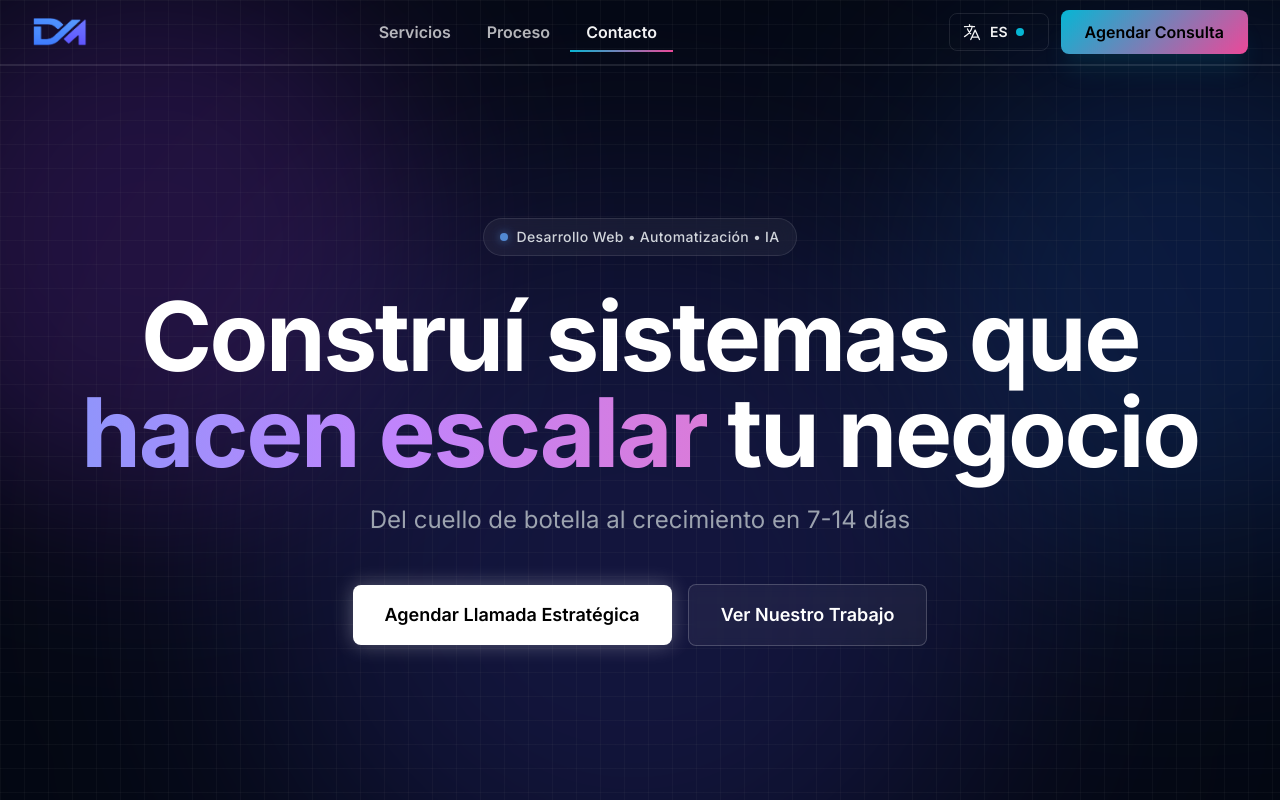
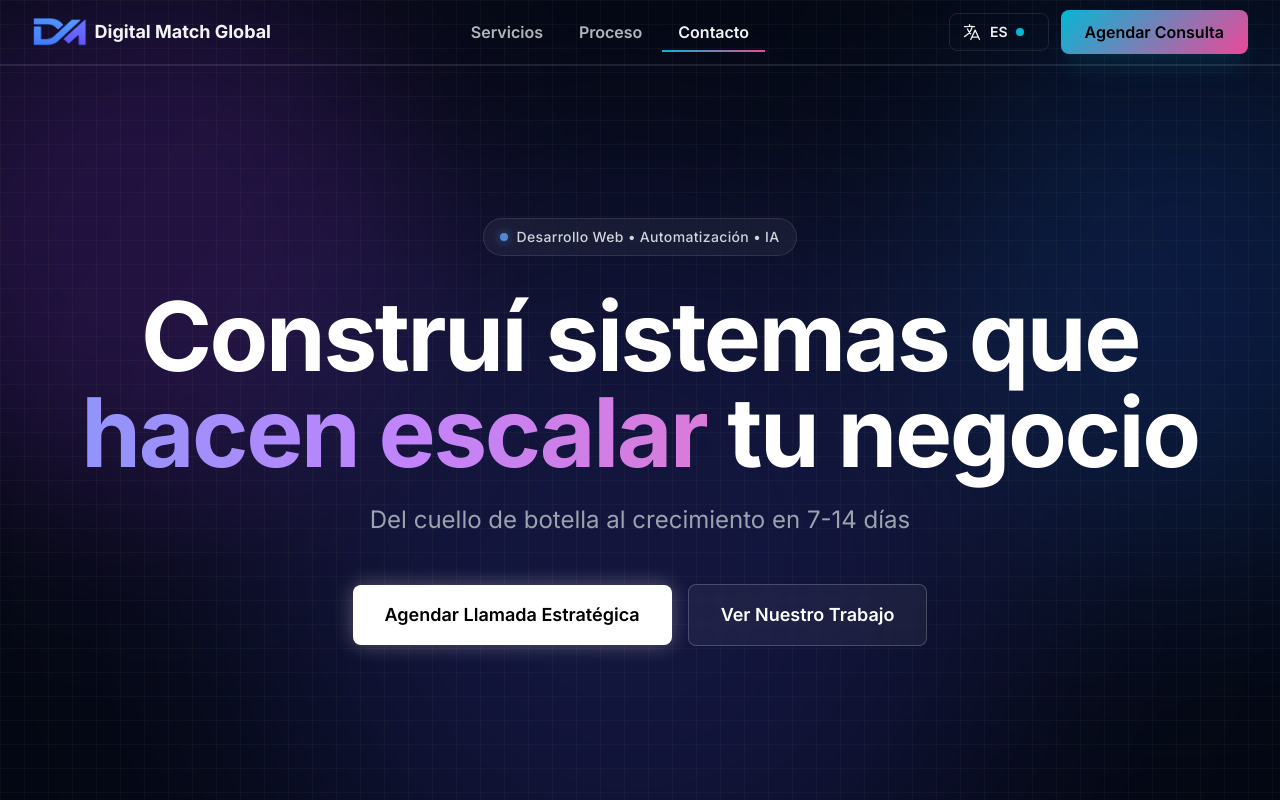
Before and after one commit to DigitalMatchGlobal/digital-match, a Next.js app: page /landing-page in a window 1280 px wide. Shown: the top 800 px of the page. Built offline with nearby package versions, Linux system fonts and the light colour scheme.

Commit message:
header fixed

```diff
--- a/src/components/common/Header.tsx
+++ b/src/components/common/Header.tsx
@@ -106,12 +106,18 @@
                 Digital Match Global
                 </span>
             </Link> */}
-            <Link href="/" className="flex items-center">
+            <Link href="/" className="flex items-center space-x-2">
+                {/* 1. Tu Imagen (Logo) */}
                 <img
-                    src="/assets/images/Logo.png"
-                    alt="Digital Match Global"
+                    src="/assets/images/logo.png"
+                    alt="Logo DM"
                     className="h-10 w-auto object-contain"
                 />
+
+                {/* 2. El Texto del Nombre (Esto es lo que faltaba) */}
+                <span className="text-base sm:text-lg font-bold text-foreground hidden sm:inline-block">
+                    Digital Match Global
+                </span>
             </Link>
             <div className="hidden lg:flex items-center space-x-1">
                 {navigationItems.map((item) => (
```
